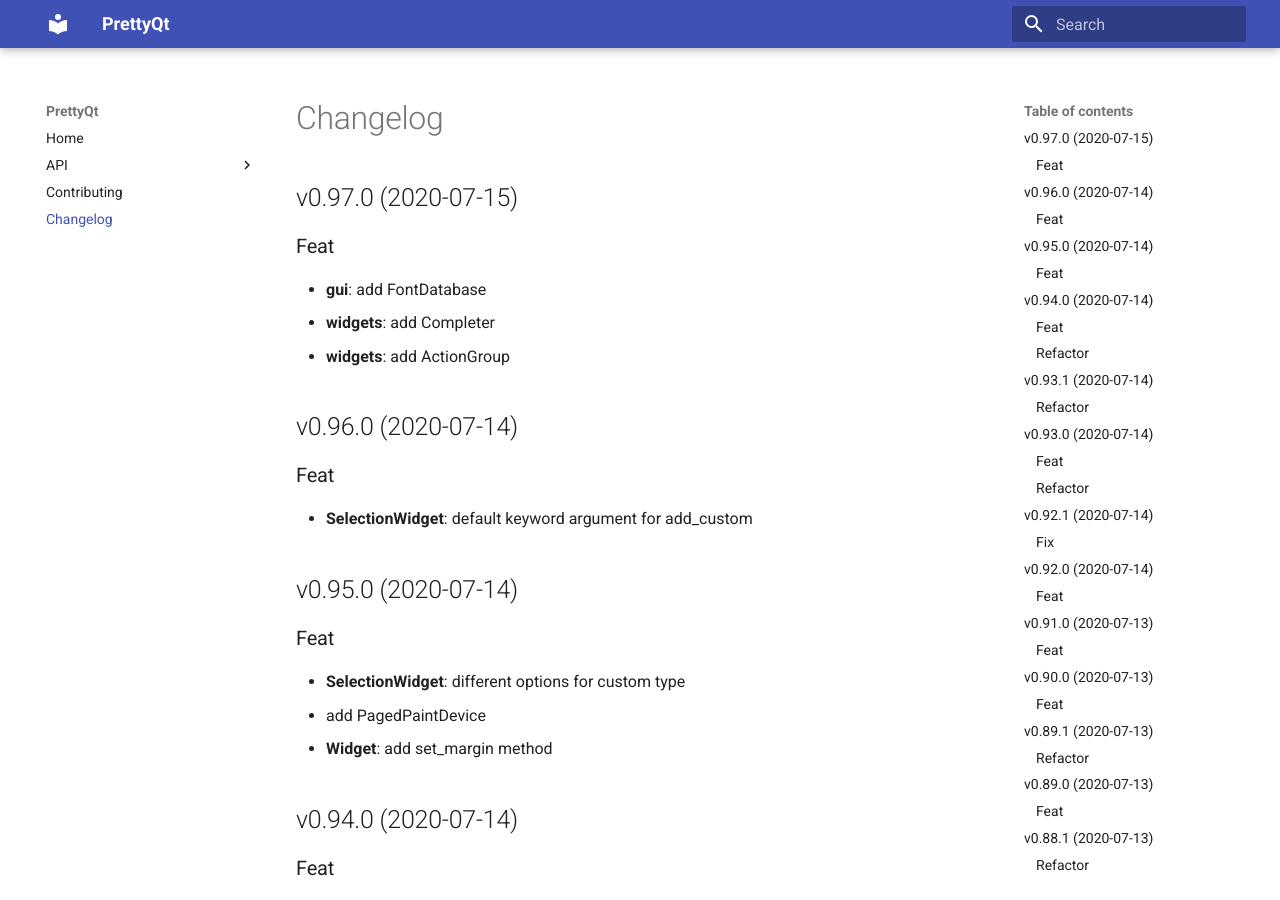
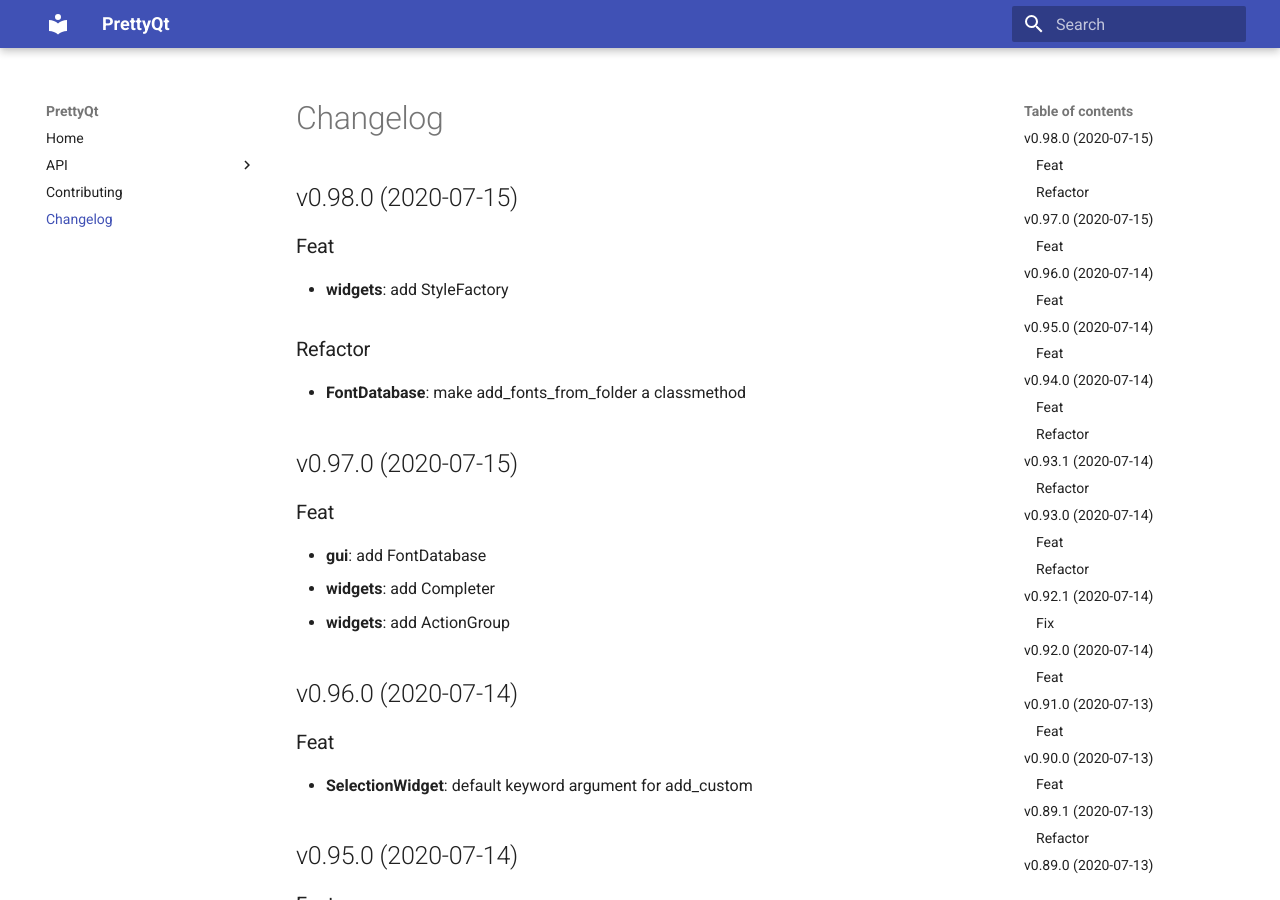
Before and after one commit to phil65/PrettyQt, an MkDocs documentation site: the page built from docs/changelog.md, in a window 1280 px wide and 900 px high. Built offline with MkDocs 1.6.1 and Material for MkDocs 9.7.7, drawn with Linux system fonts in a browser that asks for light colours.

Commit message:
bump: version 0.97.0 → 0.98.0

```diff
--- a/docs/changelog.md
+++ b/docs/changelog.md
@@ -1,3 +1,13 @@
+## v0.98.0 (2020-07-15)
+
+### Feat
+
+- **widgets**: add StyleFactory
+
+### Refactor
+
+- **FontDatabase**: make add_fonts_from_folder a classmethod
+
 ## v0.97.0 (2020-07-15)
 
 ### Feat
--- a/prettyqt/__init__.py
+++ b/prettyqt/__init__.py
@@ -4,7 +4,7 @@
 
 __author__ = """Philipp Temminghoff"""
 __email__ = "phil65@kodi.tv"
-__version__ = "0.97.0"
+__version__ = "0.98.0"
 
 
 __all__ = [
--- a/pyproject.toml
+++ b/pyproject.toml
@@ -1,6 +1,6 @@
 [tool.poetry]
 name = "PrettyQt"
-version = "0.97.0"
+version = "0.98.0"
 description = "A pythonic layer on top of qtpy"
 readme = 'docs/index.md'
 repository = "https://github.com/phil65/prettyqt"
@@ -123,7 +123,7 @@ exclude = '''
 '''
 [tool.commitizen]
 name = "cz_conventional_commits"
-version = "0.97.0"
+version = "0.98.0"
 tag_format = "v$version"
 version_files = [
     "prettyqt/__init__.py:__version__",
--- a/setup.py
+++ b/setup.py
@@ -40,6 +40,6 @@ setup(
     packages=find_packages(),
     test_suite="tests",
     url="https://github.com/phil65/prettyqt",
-    version="0.97.0",
+    version="0.98.0",
     zip_safe=False,
 )
```
Also changed, not shown: CHANGELOG.md (+10 -0 lines).
